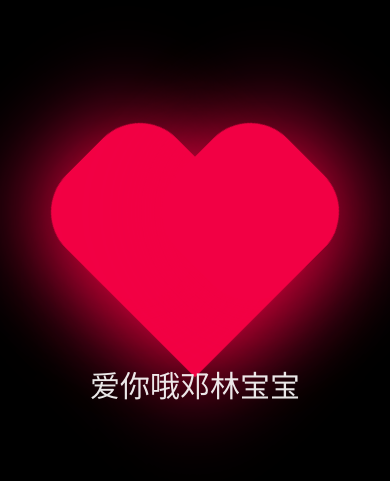
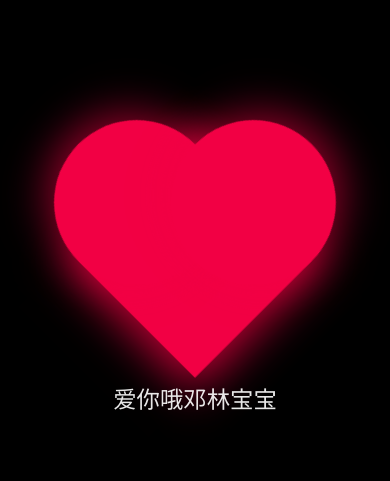
Before and after one commit to 0-Kevin-0/LoveHeart, a plain HTML site: page index.html in a window 390 px wide. Shown: the part 123-604 px from the top of the page. Drawn offline with Linux system fonts and the light colour scheme.

Commit message:
Update heartStyle.css

```diff
--- a/heartStyle.css
+++ b/heartStyle.css
@@ -1,79 +1,80 @@
-body{
-    margin:0;
-    padding:0;
-    min-height:100vh;
+body {
+    margin: 0;
+    padding: 0;
+    min-height: 100vh;
     display: flex;
     flex-direction: column;
     align-items: center;
     justify-content: center;
     background-color: black;
+}
 
-}
 .text {
     color: white;
-    font-size: 5vw;
-    margin-top: 40px;
+    font-size: 4vw;
+    margin-top: 6vh;
     text-align: center;
     font-family: Arial, sans-serif;
     animation: fadeIn 1.5s ease-in-out infinite alternate;
 }
+
 @keyframes fadeIn {
     0% { opacity: 0.6; }
     100% { opacity: 1; }
 }
-.heart{
-    height: 20vw;
-    width: 20vw;
+
+
+.heart {
+    height: 18vw;
+    width: 18vw;
     background: #f20044;
-    position:relative;
+    position: relative;
     transform: rotate(-45deg);
-    box-shadow: -10px 10px 90px #f20044;
+    box-shadow: 0px 0px 40px 10px rgba(242, 0, 68, 0.8);
     animation: heart 0.6s linear infinite;
 }
-@keyframes heart{
-    0%{
-        transform: rotate(-45deg) scale(1.07);
-    }
-    80%{
-        transform: rotate(-45deg) scale(1.0);
-    }
-    100%{
-        transform: rotate(-45deg) scale(0.8);
-    }
+
+@keyframes heart {
+    0% { transform: rotate(-45deg) scale(1.1); }
+    80% { transform: rotate(-45deg) scale(1.0); }
+    100% { transform: rotate(-45deg) scale(0.9); }
 }
-.heart::before{
-    content:'';
-    position:absolute;
-    height: 20vw;
-    width: 20vw;
+
+.heart::before,
+.heart::after {
+    content: '';
+    position: absolute;
+    height: 18vw;
+    width: 18vw;
     background: #f20044;
+    border-radius: 50%;
+}
+
+.heart::before {
     top: -50%;
-    border-radius: 50px;
-    box-shadow: -10px -10px 90px #f20044;
+    box-shadow: 0px -10px 40px rgba(242, 0, 68, 0.6);
 }
-.heart::after{
-    content:'';
-    position:absolute;
-    height: 20vw;
-    width: 20vw;
-    background: #f20044;
+
+.heart::after {
     right: -50%;
-    border-radius: 50px;
-    box-shadow: 10px 10px 90px #f20044;
+    box-shadow: 10px 0px 40px rgba(242, 0, 68, 0.6);
 }
+
+
 @media screen and (max-width: 600px) {
     .heart {
-        height: 150px;
-        width: 150px;
+        height: 40vw;
+        width: 40vw;
     }
 
-    .heart::before, .heart::after {
-        height: 150px;
-        width: 150px;
+    .heart::before,
+    .heart::after {
+        height: 40vw;
+        width: 40vw;
     }
 
     .text {
-        font-size: 30px;
-        margin-top: 20px;
+        font-size: 6vw;
+        margin-top: 5vh;
     }
 }
```
